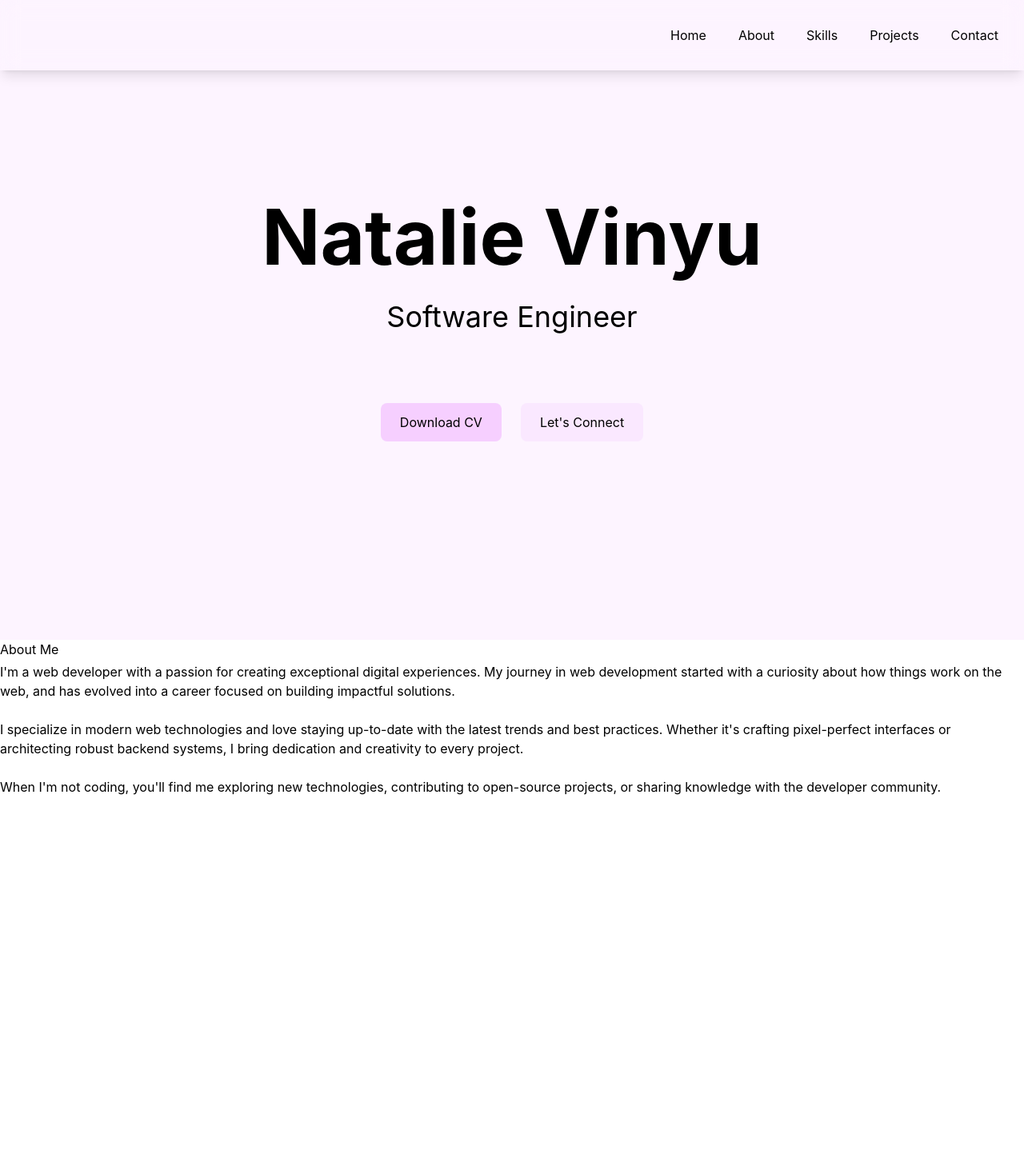
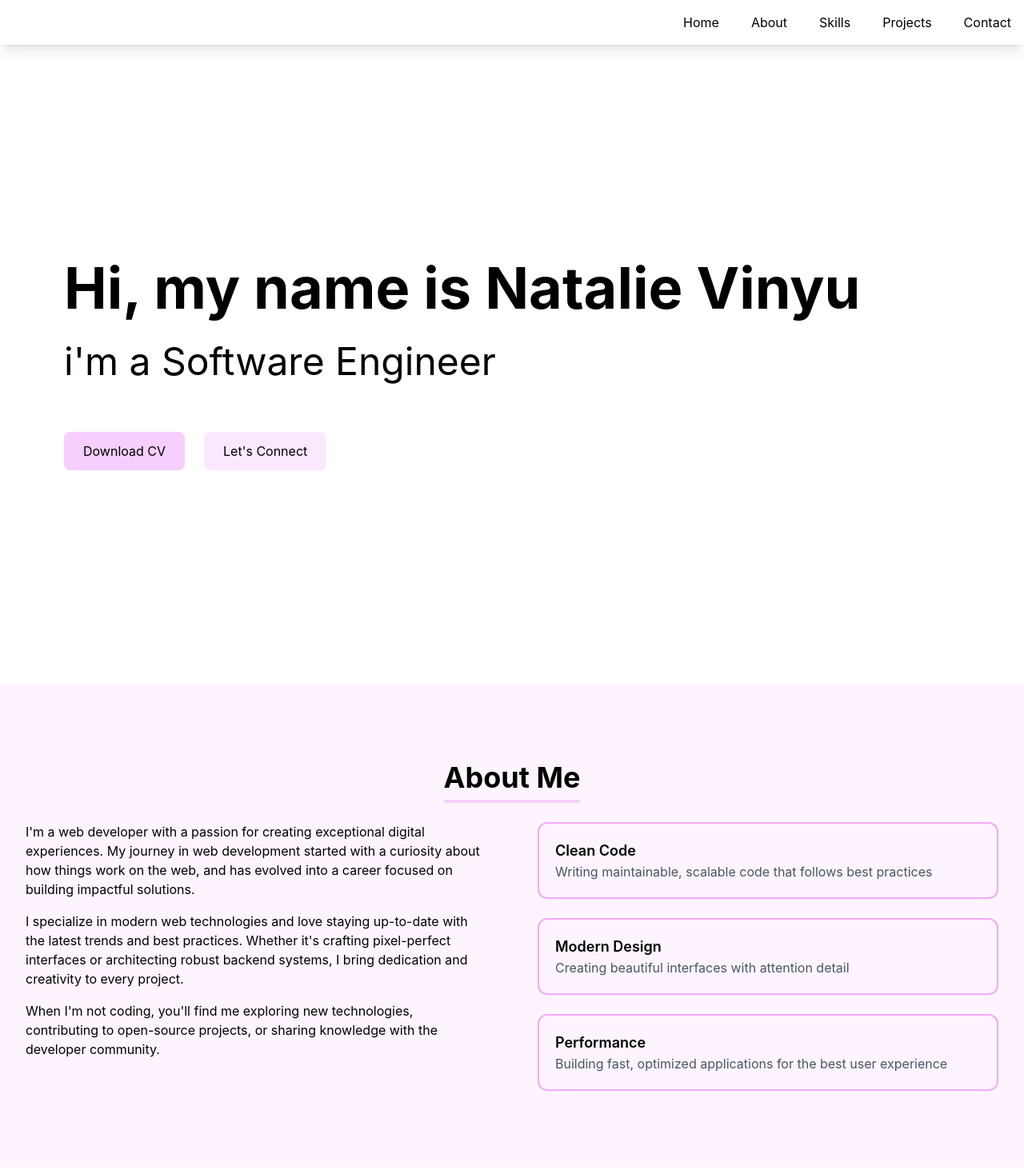
Before and after one commit to NatalieVinyu/natalie-vinyu, a React (Vite) app in the folder my-react-app/: page / in a window 1280 px wide. Shown: the top 1463 px of the page at 80% size. Built offline with nearby package versions, Linux system fonts and the light colour scheme.

Commit message:
Refactor About, Home, and Navbar components for improved layout and styling

```diff
--- a/my-react-app/src/components/About.jsx
+++ b/my-react-app/src/components/About.jsx
@@ -1,21 +1,51 @@
 import React from 'react'
 
 function About() {
+  const highlights = [
+    {
+      title: "Clean Code",
+      description: "Writing maintainable, scalable code that follows best practices",
+    },
+    {
+      title: "Modern Design",
+      description: "Creating beautiful interfaces with attention detail",
+    },
+    {
+      title: "Performance",
+      description: "Building fast, optimized applications for the best user experience",
+    }
+  ]
+
   return (
-    <div className='h-screen'>
-      <section>
-        <div>
-          <h1>About Me</h1>
-          <div className='w-20 h-1 rounded-full'></div>
+    <div className='bg-fuchsia-50'>
+      <section id='about' className='flex flex-col items-center max-w-7xl mx-auto px-8 py-24 '>
+        <div></div>
+        <div className='pb-6'>
+          <h1 className='text-4xl font-bold pb-2'>About Me</h1>
+          <div className='w-full h-1 bg-fuchsia-200 rounded-full'></div>
         </div>
 
-        <div>
-          <p>I'm a web developer with a passion for creating exceptional digital experiences. My journey in web development started with a curiosity about how things work on the web, and has evolved into a career focused on building impactful solutions.</p>
-          <br />
-          <p>I specialize in modern web technologies and love staying up-to-date with the latest trends and best practices. Whether it's crafting pixel-perfect interfaces or architecting robust backend systems, I bring dedication and creativity to every project.</p>
-          <br />
-          <p> When I'm not coding, you'll find me exploring new technologies, contributing to open-source projects, or sharing knowledge with the developer community.</p>
+        <div className='grid grid-cols-1 md:grid-cols-2 gap-16'>
+          <div className='flex flex-col items-start space-y-4'>
+            <p>I'm a web developer with a passion for creating exceptional digital experiences. My journey in web development started with a curiosity about how things work on the web, and has evolved into a career focused on building impactful solutions.</p>
+            <p>I specialize in modern web technologies and love staying up-to-date with the latest trends and best practices. Whether it's crafting pixel-perfect interfaces or architecting robust backend systems, I bring dedication and creativity to every project.</p>
+            <p> When I'm not coding, you'll find me exploring new technologies, contributing to open-source projects, or sharing knowledge with the developer community.</p>
+          </div>
+
+          <div className='flex flex-col gap-6'>
+            {highlights.map((item, index) => (
+            <div className='flex border-2 border-fuchsia-300 rounded-xl p-5' key={index}>
+
+              <div>
+                <h3 className='text-lg font-semibold'>{item.title}</h3>
+                <p className='text-gray-600'>{item.description}</p>
+              </div>
+            </div>
+            ))}
+          </div>
+
         </div>
+
       </section>
     </div>
   )
--- a/my-react-app/src/components/Home.jsx
+++ b/my-react-app/src/components/Home.jsx
@@ -2,13 +2,13 @@ import React from 'react'
 
 function Home() {
   return (
-    <div className='h-screen bg-fuchsia-50 flex flex-col justify-center items-center space-y-10'>
+    <div className='h-screen flex flex-col justify-center space-y-10 px-6 py-12 md:px-20 md:py-24'>
       <div className='space-y-8'>
-        <h1 className='text-6xl md:text-8xl font-bold'>Natalie Vinyu</h1>
-        <p className='text-3xl md:text-4xl text-center'>Software Engineer</p>
+        <div className='text-4xl md:text-7xl font-bold'>Hi, my name is Natalie Vinyu</div>
+        <p className='text-3xl md:text-5xl'>i'm a Software Engineer</p>
       </div>
 
-      <div className='flex md:flex-row gap-6 mt-12'>
+      <div className='flex md:flex-row gap-6 mt-6'>
         <button className='px-6 py-3 bg-fuchsia-200 rounded-lg cursor-pointer'>Download CV</button>
         <button className='px-6 py-3 bg-fuchsia-100 rounded-lg cursor-pointer'>Let's Connect</button>
       </div>
--- a/my-react-app/src/components/Navbar.jsx
+++ b/my-react-app/src/components/Navbar.jsx
@@ -2,7 +2,7 @@ import React from 'react'
 
 function Navbar() {
   return (
-     <div className='fixed w-full bg-gray-100 bg-transparent bg-opacity-25 backdrop-blur-md shadow-lg p-8 z-10 top-0'>
+     <div className='w-full bg-transparent backdrop-blur-md shadow-lg p-4 z-10 top-0'>
       <nav className='container'>
           <ul className='flex space-x-10 justify-end'>
             <li>
```
